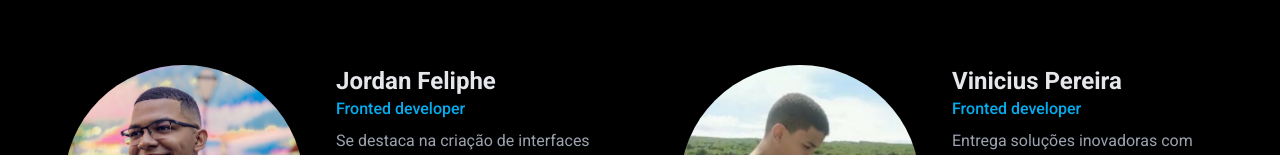
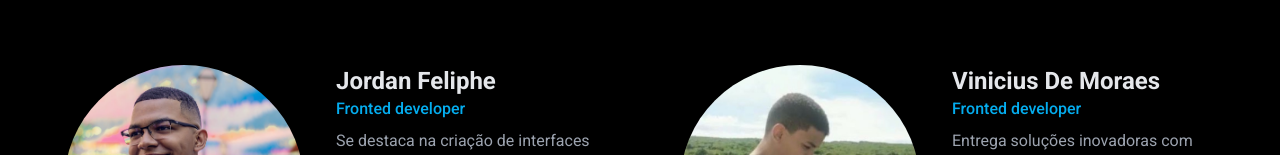
Before and after one commit to JordanFeliphe/DevHelpLP, a React (Create React App) app: page / in a window 1280 px wide. Shown: the part 2031-2186 px from the top of the page. Built offline with nearby package versions, Linux system fonts and the light colour scheme.

Commit message:
Alteração de nome: Vinicius Pereira para: Vinicius De Moraes

```diff
--- a/src/components/sections/Section3.jsx
+++ b/src/components/sections/Section3.jsx
@@ -20,7 +20,7 @@ const Team = () => {
     },
     {
       id: 2,
-      name: "Vinicius Pereira",
+      name: "Vinicius De Moraes",
       role: "Fronted developer",
       description:
         "Entrega soluções inovadoras com foco na qualidade e na melhor experiência para o usuário.",
```
